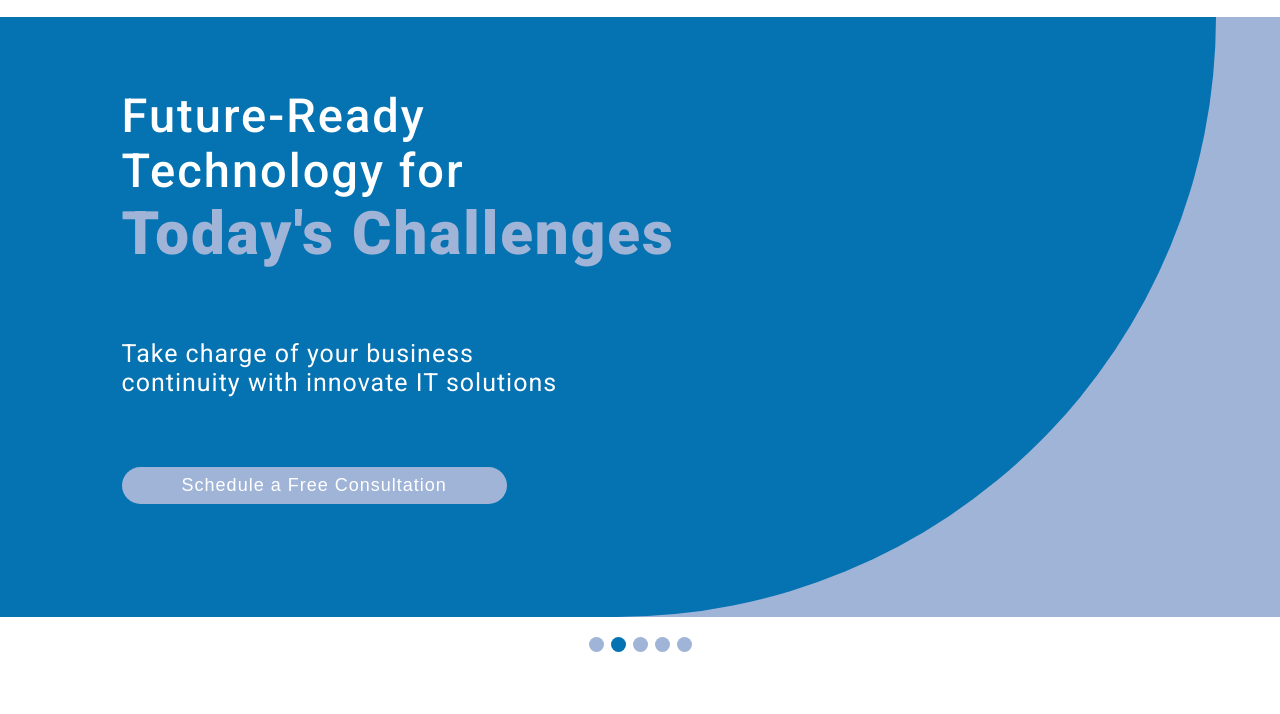
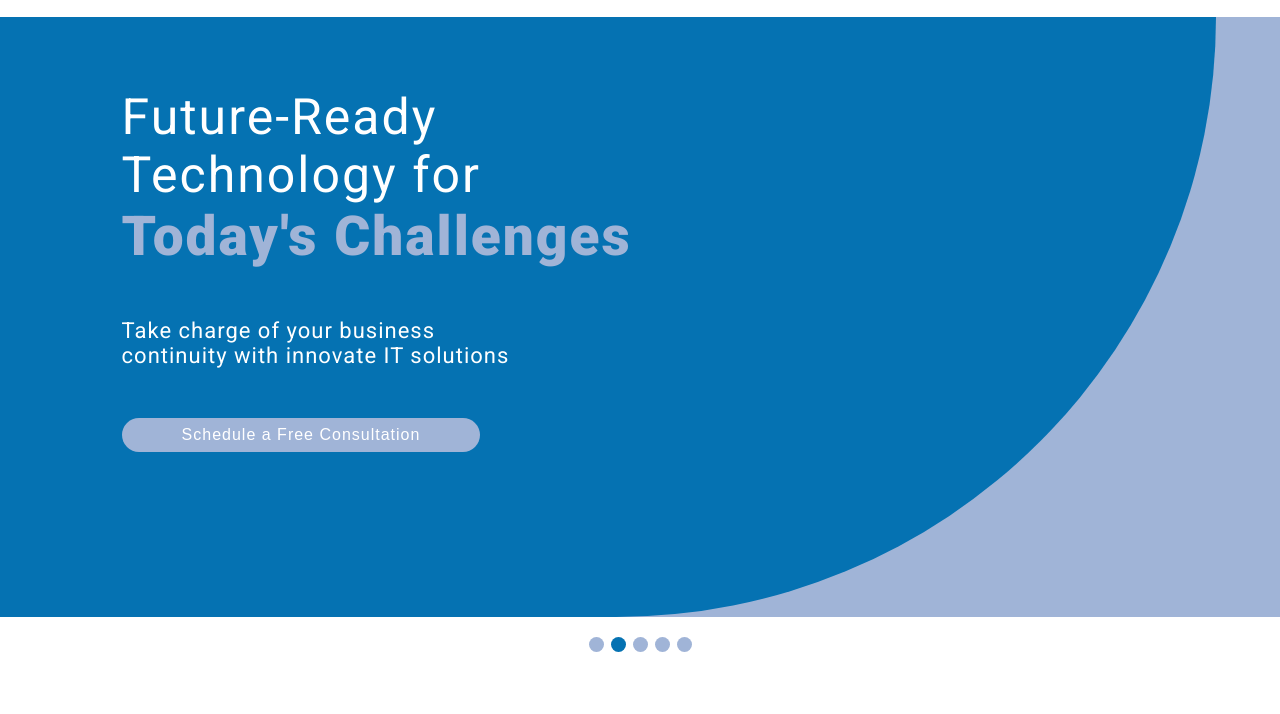
Before and after one commit to compute001/kodeks2024, a plain HTML site: page index.html in a window 1280 px wide. Shown: the part 80-794 px from the top of the page. Drawn offline with Linux system fonts and the light colour scheme.

Commit message:
Update style.css

```diff
--- a/style.css
+++ b/style.css
@@ -85,7 +85,7 @@ button{
     padding: 5% 0px 0px 10%;
 }
 .hero .content .toptext p:first-child{
-    width:45%;
+    width:35%;
 
 }
 .hero .content .toptext p:last-child{
@@ -93,8 +93,8 @@ button{
 
 }
 .hero .content .toptext P:first-child{
-    font-size: 47px;
-    font-weight: 500;
+    font-size: 50px;
+    font-weight: 400;
     letter-spacing:2px;
     color:white;
     margin-top:10px;
@@ -102,17 +102,17 @@ button{
 
 }
 .hero .content .toptext P:last-child{
-    font-size: 60px;
+    font-size: 55px;
     font-weight: 800;
     letter-spacing:2px;
     color:var(--trclr);
 }
 .hero .midtext{
-    font-size: 25px;
+    font-size: 22px;
     font-weight: 400;
     letter-spacing:1px;
     color:white;
-    margin-block: 70px;
+    margin-block: 50px;
 }
 .hero button{
     border:none;
@@ -120,7 +120,7 @@ button{
     padding: 8px 60px;
     color:white;
     border-radius: 30px;
-    font-size:var(--fntsizel1);
+    font-size:16px;
     letter-spacing: var(--gap);
 }
 .hero .dots{
@@ -164,7 +164,7 @@ button{
 
 }
 .about .textsect p{
-    font-size: 23px;
+    font-size: 21px;
     font-weight: 400;
     color:var(--prclr);
     margin-block:40px;
```
